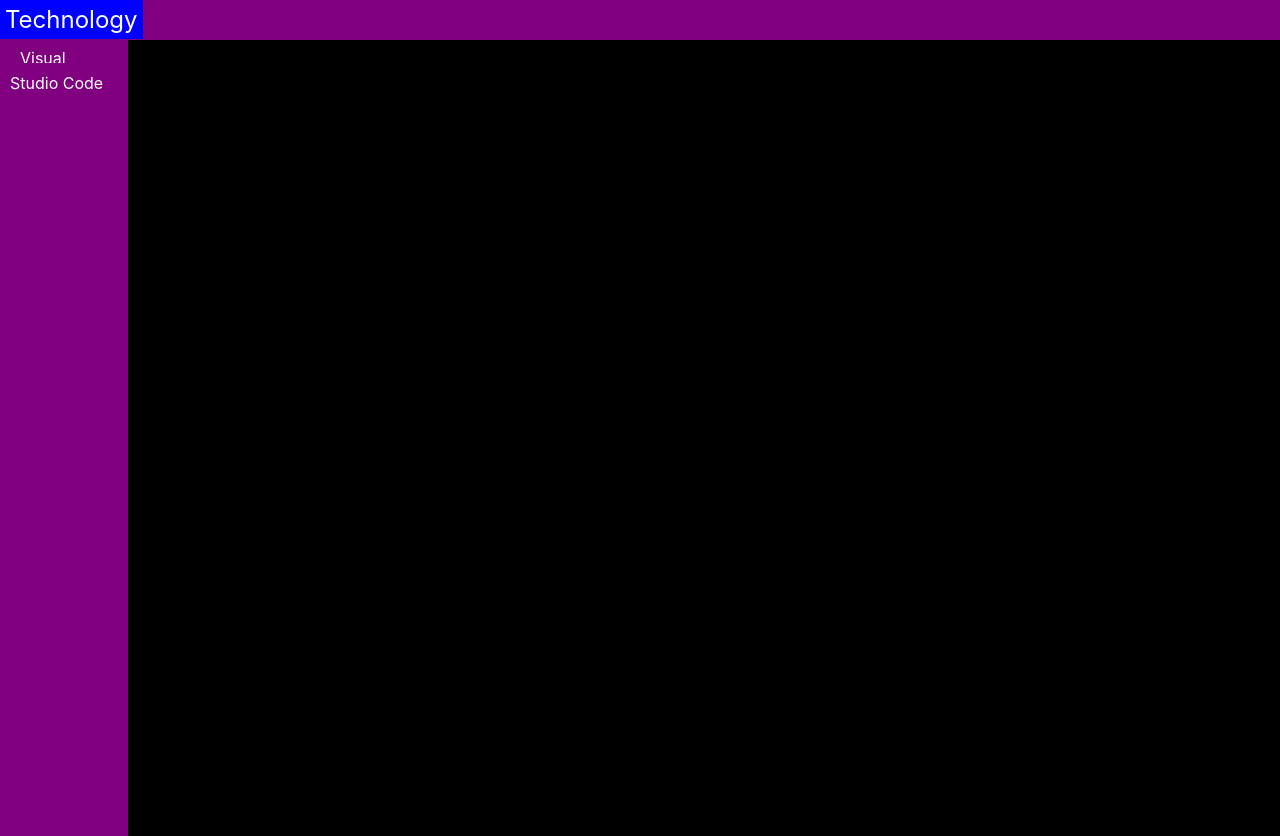
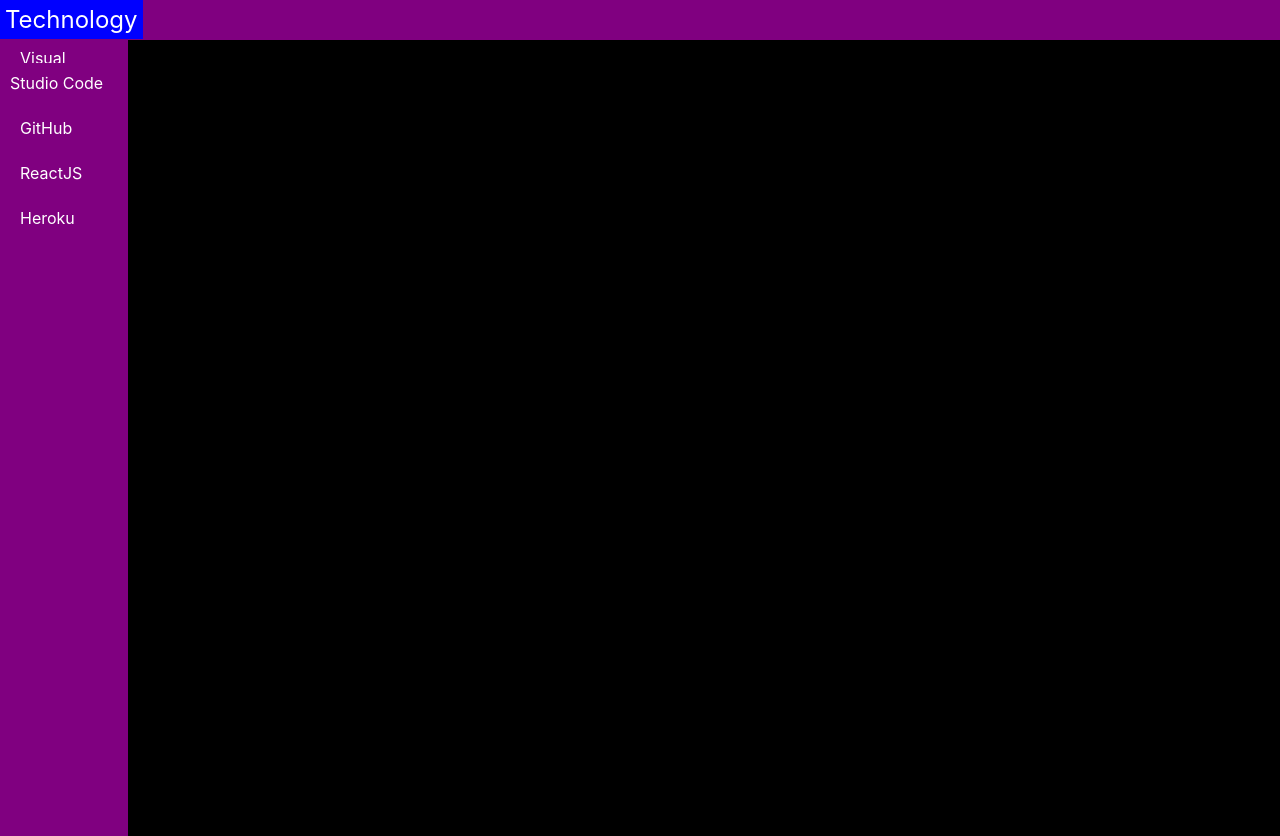
Before and after one commit to chriswolfdesign/chriswolfdesign, a React (Create React App) app: page / in a window 1280 px wide. Built offline with nearby package versions, Linux system fonts and the light colour scheme.

Commit message:
Finished all external links and buttons

```diff
--- a/src/components/TechnologyList.js
+++ b/src/components/TechnologyList.js
@@ -28,6 +28,12 @@
             <div style={this.getStyle()}>
                 <OutsideLinkButton text="Visual Studio Code"
                 link="https://code.visualstudio.com"/>
+                <OutsideLinkButton text="GitHub"
+                link="https://www.github.com"/>
+                <OutsideLinkButton text="ReactJS"
+                link="https://reactjs.org"/>
+                <OutsideLinkButton text="Heroku"
+                link="https://www.heroku.com"/>
             </div>
         )
     }
```
